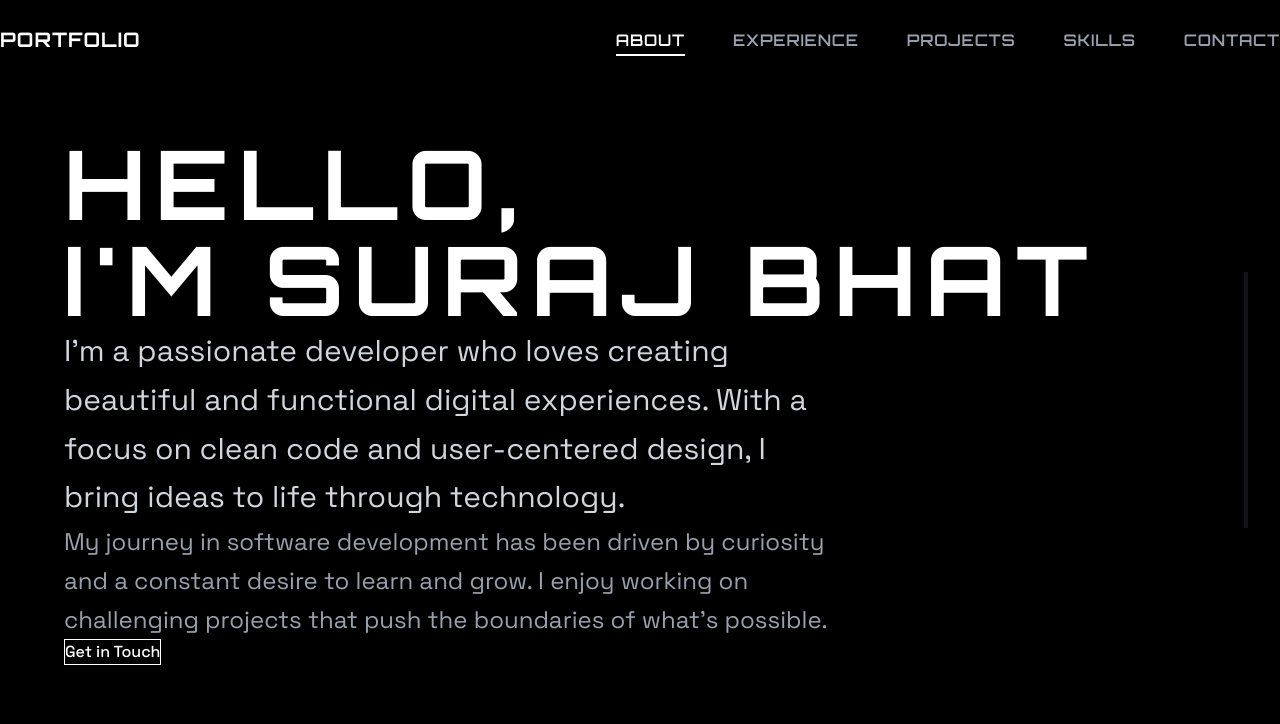
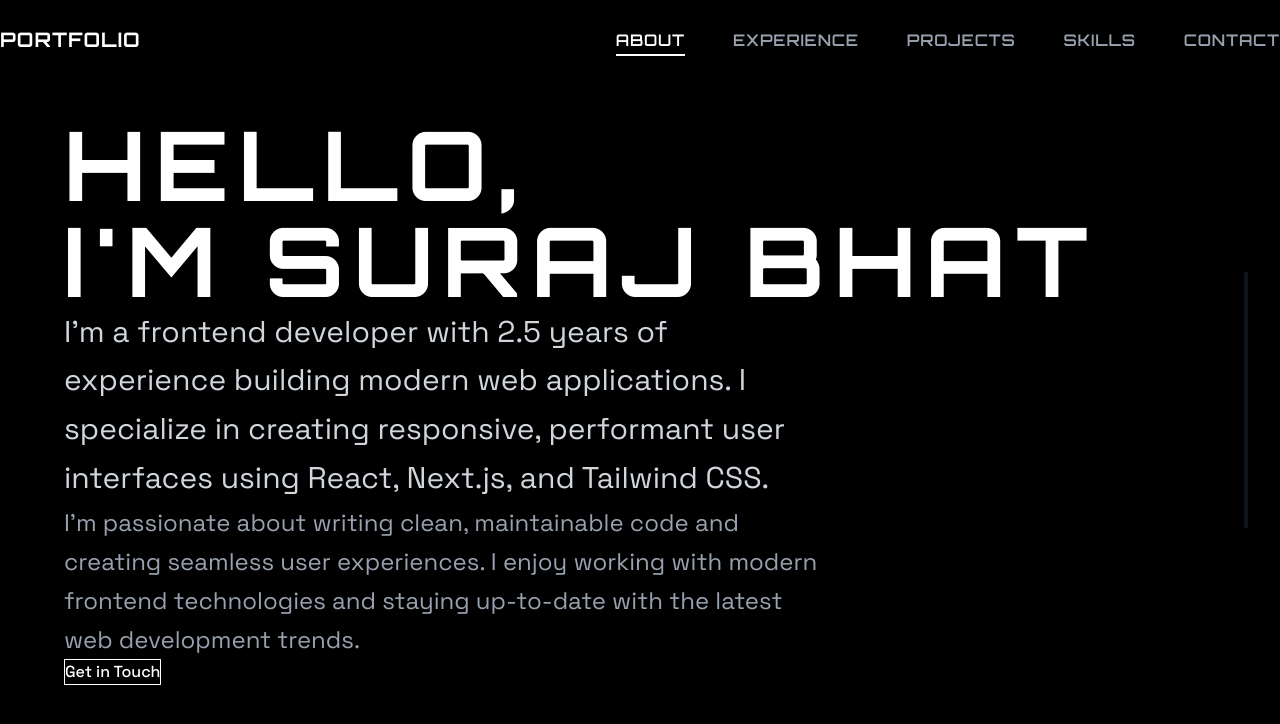
Before and after one commit to surajbhat0813/portfolio, a Next.js app: page / in a window 1280 px wide. Shown: the top 724 px of the page. Built offline with nearby package versions, Linux system fonts and the light colour scheme.

Commit message:
feat: update About section with frontend developer profile

```diff
--- a/components/sections/About.tsx
+++ b/components/sections/About.tsx
@@ -26,17 +26,17 @@
         <div className="space-y-8 max-w-3xl mt-16">
           <ScrollReveal delay={0.4}>
             <p className="text-xl sm:text-2xl md:text-3xl text-gray-300 leading-relaxed">
-              I'm a passionate developer who loves creating beautiful and functional
-              digital experiences. With a focus on clean code and user-centered design,
-              I bring ideas to life through technology.
+              I'm a frontend developer with 2.5 years of experience building modern web
+              applications. I specialize in creating responsive, performant user interfaces
+              using React, Next.js, and Tailwind CSS.
             </p>
           </ScrollReveal>
 
           <ScrollReveal delay={0.6}>
             <p className="text-lg sm:text-xl md:text-2xl text-gray-400 leading-relaxed">
-              My journey in software development has been driven by curiosity and a
-              constant desire to learn and grow. I enjoy working on challenging projects
-              that push the boundaries of what's possible.
+              I'm passionate about writing clean, maintainable code and creating seamless
+              user experiences. I enjoy working with modern frontend technologies and
+              staying up-to-date with the latest web development trends.
             </p>
           </ScrollReveal>
 
```
